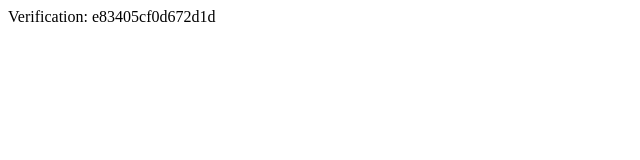
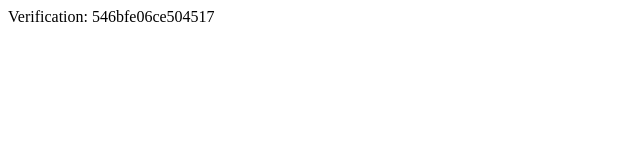
Before and after one commit to danka-snwm/Algorithm, a plain HTML site: page yandex_546bfe06ce504517.html in a window 1280 px wide. Shown: the full height of the page, 0-640 px from the left. Drawn offline with Linux system fonts and the light colour scheme.

Commit message:
Update and rename yandex_e83405cf0d672d1d.html to yandex_546bfe06ce504517.html
update counter

```diff
--- a/yandex_e83405cf0d672d1d.html
+++ b/yandex_546bfe06ce504517.html
@@ -2,5 +2,5 @@
     <head>
         <meta http-equiv="Content-Type" content="text/html; charset=UTF-8">
     </head>
-    <body>Verification: e83405cf0d672d1d</body>
+    <body>Verification: 546bfe06ce504517</body>
 </html>
```
